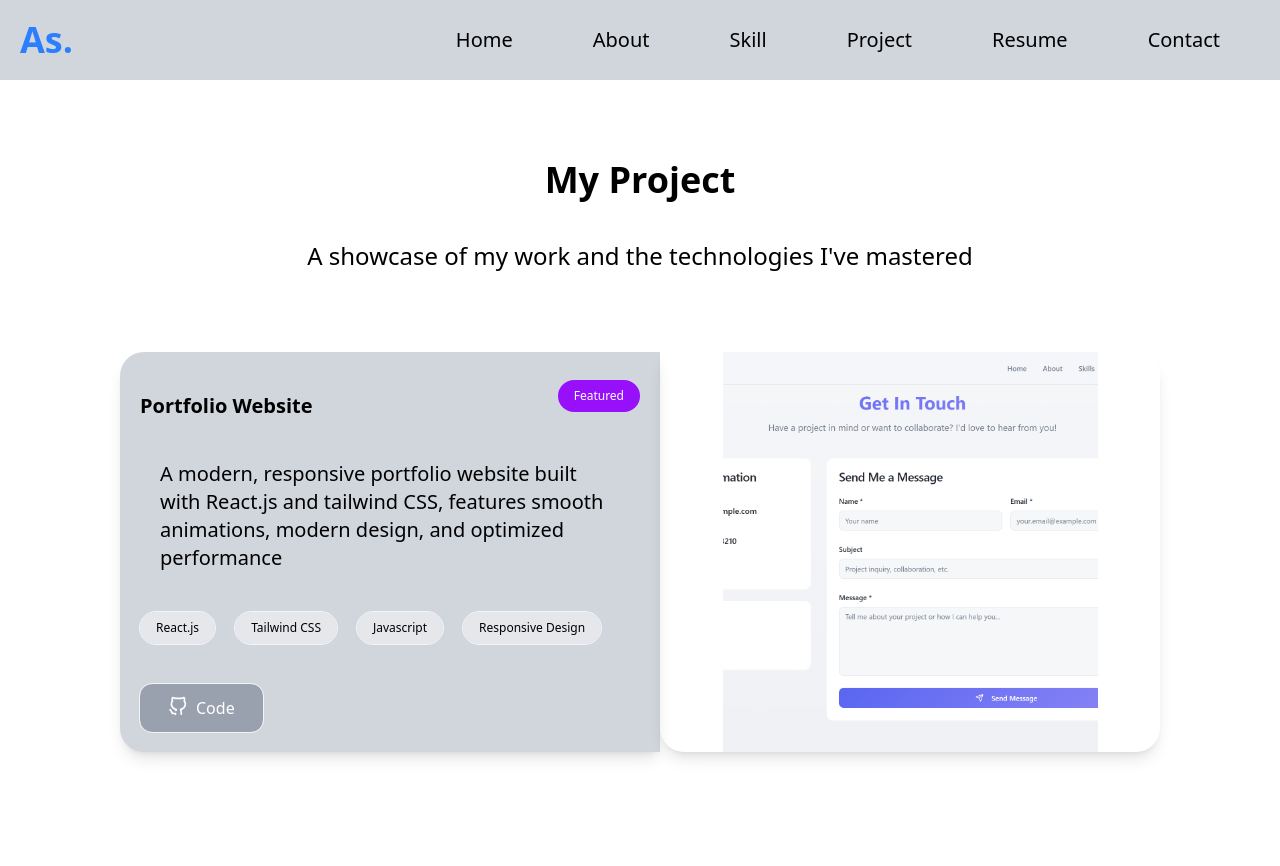
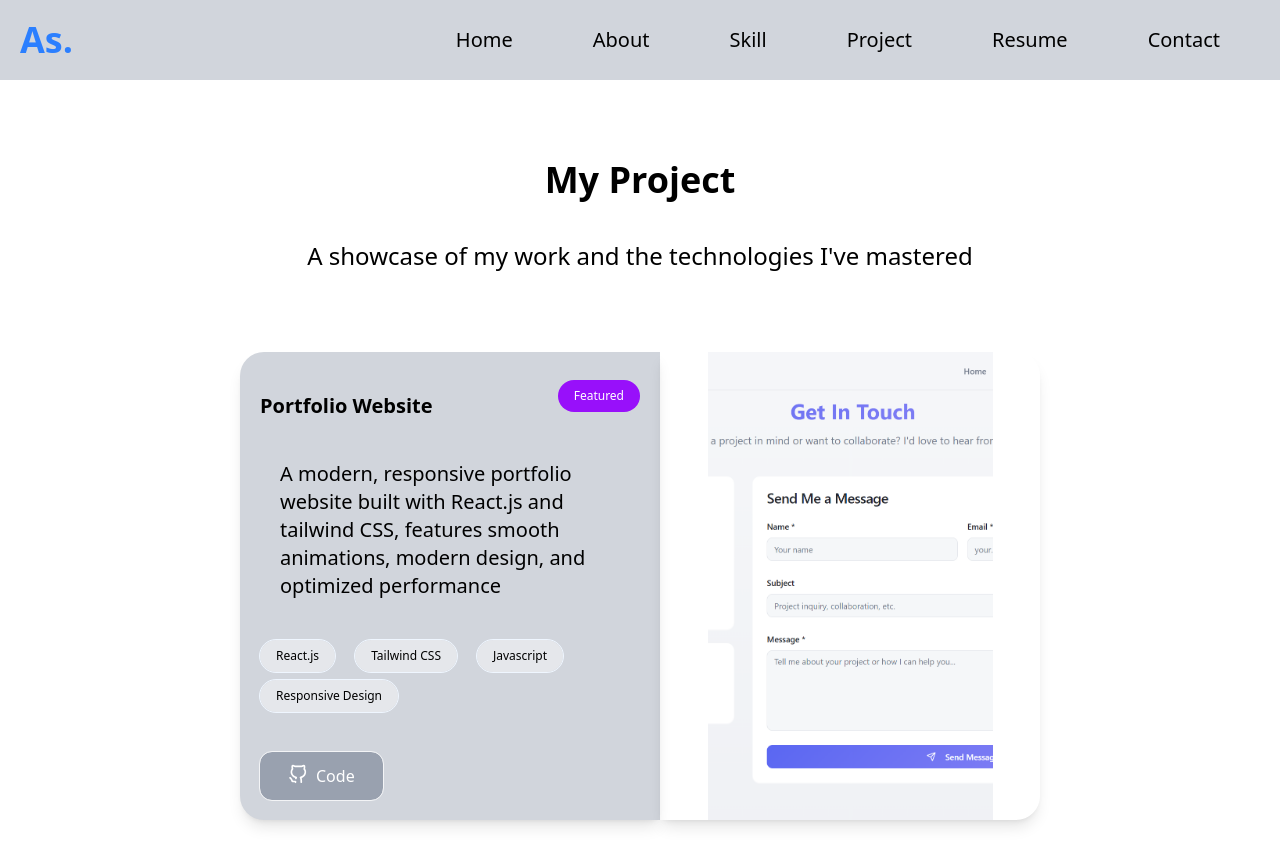
Before and after one commit to ashwinc247/Ashwin-Portfolio, a React (Vite) app: page /project in a window 1280 px wide. Shown: the top 866 px of the page. Built offline with nearby package versions, Linux system fonts and the light colour scheme.

Commit message:
Layout Finish

```diff
--- a/src/Component/Contact.jsx
+++ b/src/Component/Contact.jsx
@@ -114,7 +114,7 @@ export const Contact = (sueccess, failed) => {
                     </div>
                 </div>
 
-                <form ref={form} onSubmit={sendEmail} className="p-15 bg-gray-200 rounded-2xl md:col-span-2 mt-20 md:mt-0 ms-0 md:ms-5">
+                <form ref={form} onSubmit={sendEmail} className="p-10 bg-gray-200 rounded-2xl md:col-span-2 mt-20 md:mt-0 ms-0 md:ms-5">
                     <h1 className="text-2xl font-bold mb-10">Send Me a Message</h1>
                     <div className="flex gap-2">
                         <div className="flex-1">
--- a/src/Component/Home.jsx
+++ b/src/Component/Home.jsx
@@ -10,10 +10,10 @@ export const Home = () => {
             <div className="flex flex-col items-center my-30 ">
                 <div className="flex flex-col items-center  ">
                     <h1 className="
-                    text-gray-600 text-8xl mx-30 font-bold font text-center select-none">
+                    text-gray-600 text-7xl md:text-8xl mx-30 font-bold font text-center select-none">
                         Ashwin Chithravel
                         </h1>
-                    <p className="text-4xl my-10 font-bold select-none">Web Developer</p>
+                    <p className="text-3xl md:text-4xl my-10 font-bold select-none">Web Developer</p>
                 </div>
                 <div className="select-none md:px-60 mx-15 md:mx-40 my-20 text-xl text-center">
                     Passionate about creating beautiful, functional, and user-friendly websites using modern technologies like React.js, JavaScript, and responsive design.
--- a/src/Component/Project.jsx
+++ b/src/Component/Project.jsx
@@ -37,7 +37,7 @@ export const Project = () => {
                     A showcase of my work and the technologies I've mastered
                 </p>
             </div>
-            <div className="flex flex-col md:flex-row px-15 md:px-30 mt-20  mx-auto mb-30">
+            <div className="flex flex-col md:flex-row px-8 md:px-60 mt-20  mx-auto mb-30">
                 <div className=" bg-gray-300 p-5 md:p-15 rounded-t-3xl md:rounded-tr-none md:rounded-s-3xl flex-1 shadow-lg">
                     <div className="flex justify-between items-center">
                         <h1 className="text-xl md:text-2xl font-bold mt-5">
@@ -73,14 +73,14 @@ export const Project = () => {
                         </button>
                     </div>
                 </div>
-                <div className="  md:overflow-hidden rounded-b-3xl md:rounded-e-3xl shadow-lg flex-1 min-h-64 md:h-auto ">
-                    <div className="relative min-h-64 md:w-3/4 md:h-full mx-auto">
+                <div className="  md:overflow-hidden md:rounded-e-3xl md:rounded-bl-none rounded-tr-none  rounded-b-3xl shadow-lg flex-1  min-h-64 md:h-auto ">
+                    <div className="relative min-h-64 md:w-3/4 md:h-full mx-auto ">
                         {images.map((img, i) => (
                             <img
                                 key={i}
                                 src={img}
                                 alt={`slide-${i}`}
-                                className={`absolute size-10  inset-0 w-full  h-full object-cover transition-opacity duration-700 ${i === currentIndex ? "opacity-100" : "opacity-0"
+                                className={`absolute size-10  inset-0 w-full  rounded-tr-none rounded-b-3xl md:rounded-b-none  h-full object-cover transition-opacity duration-700 ${i === currentIndex ? "opacity-100" : "opacity-0"
                                     }`}
                             />
                         ))}
```
